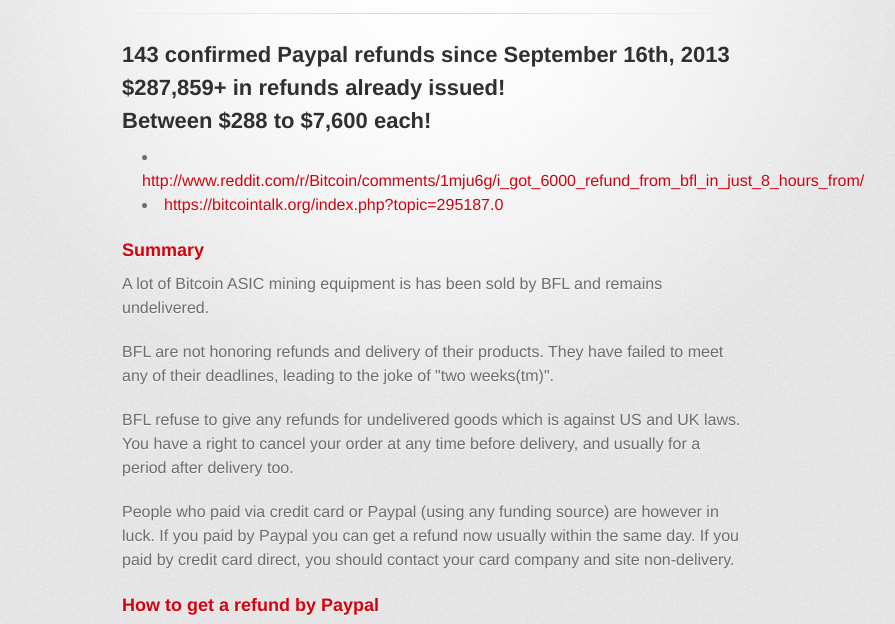
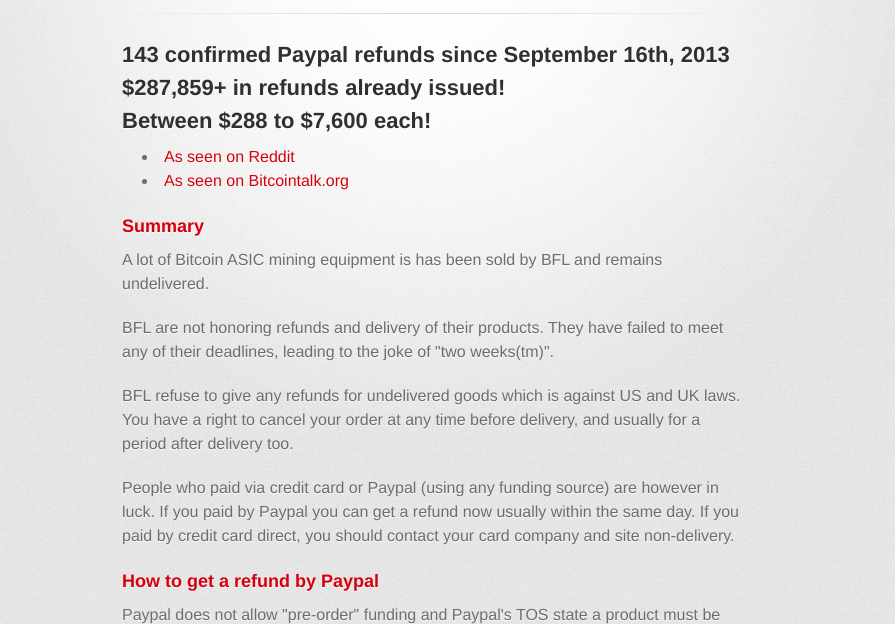
Before and after one commit to bflrefund/bflrefund.github.io, a plain HTML site: page index.html in a window 1280 px wide. Shown: the part 160-784 px from the top of the page, without its empty margins (208-1103 px from the left). Drawn offline with Linux system fonts and the light colour scheme; a script that the page names is missing; a web font is replaced by a local one.

Commit message:
Update index.html

```diff
--- a/index.html
+++ b/index.html
@@ -42,8 +42,8 @@
         </h2>
 
         <ul>
-<li><a href="http://www.reddit.com/r/Bitcoin/comments/1mju6g/i_got_6000_refund_from_bfl_in_just_8_hours_from/">http://www.reddit.com/r/Bitcoin/comments/1mju6g/i_got_6000_refund_from_bfl_in_just_8_hours_from/</a></li>
-<li><a href="https://bitcointalk.org/index.php?topic=295187.0">https://bitcointalk.org/index.php?topic=295187.0</a></li>
+<li><a href="http://www.reddit.com/r/Bitcoin/comments/1mju6g/i_got_6000_refund_from_bfl_in_just_8_hours_from/">As seen on Reddit</a></li>
+<li><a href="https://bitcointalk.org/index.php?topic=295187.0">As seen on Bitcointalk.org</a></li>
 </ul>
           <h3>
 <a name="summary" class="anchor" href="#summary"><span class="octicon octicon-link"></span></a>Summary</h3>
```
